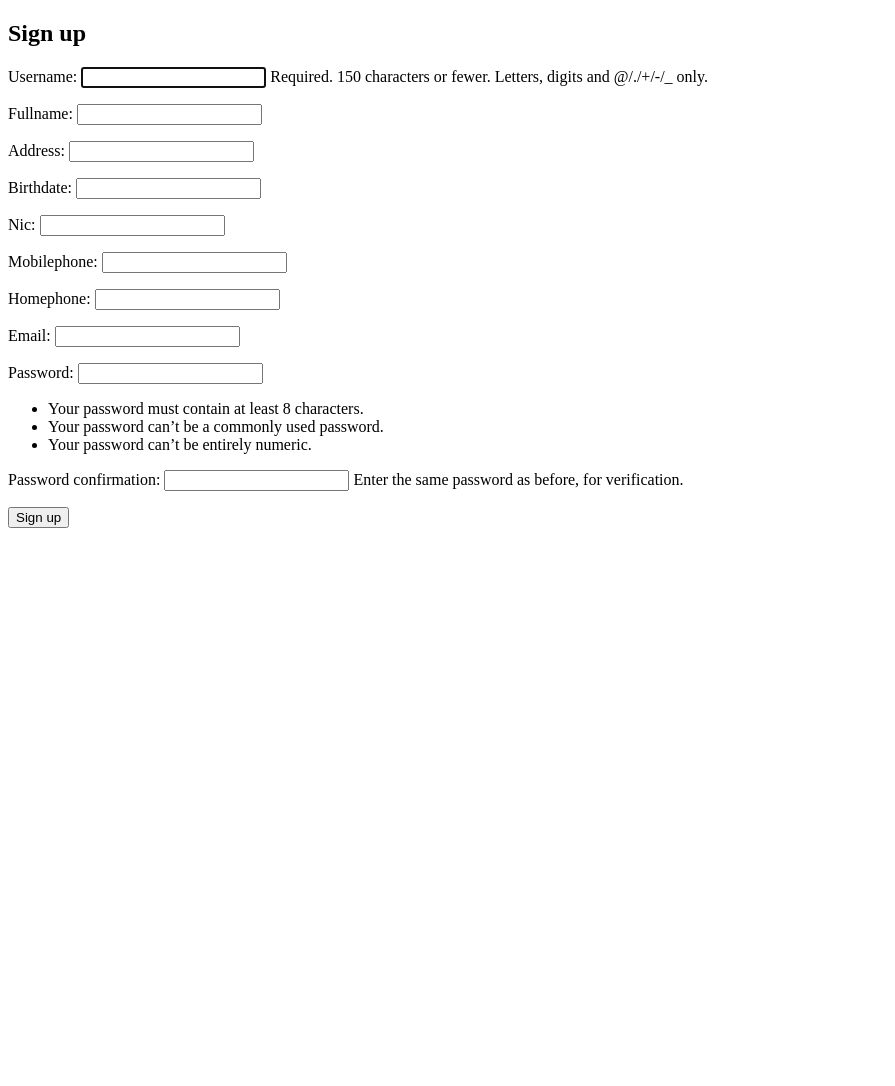
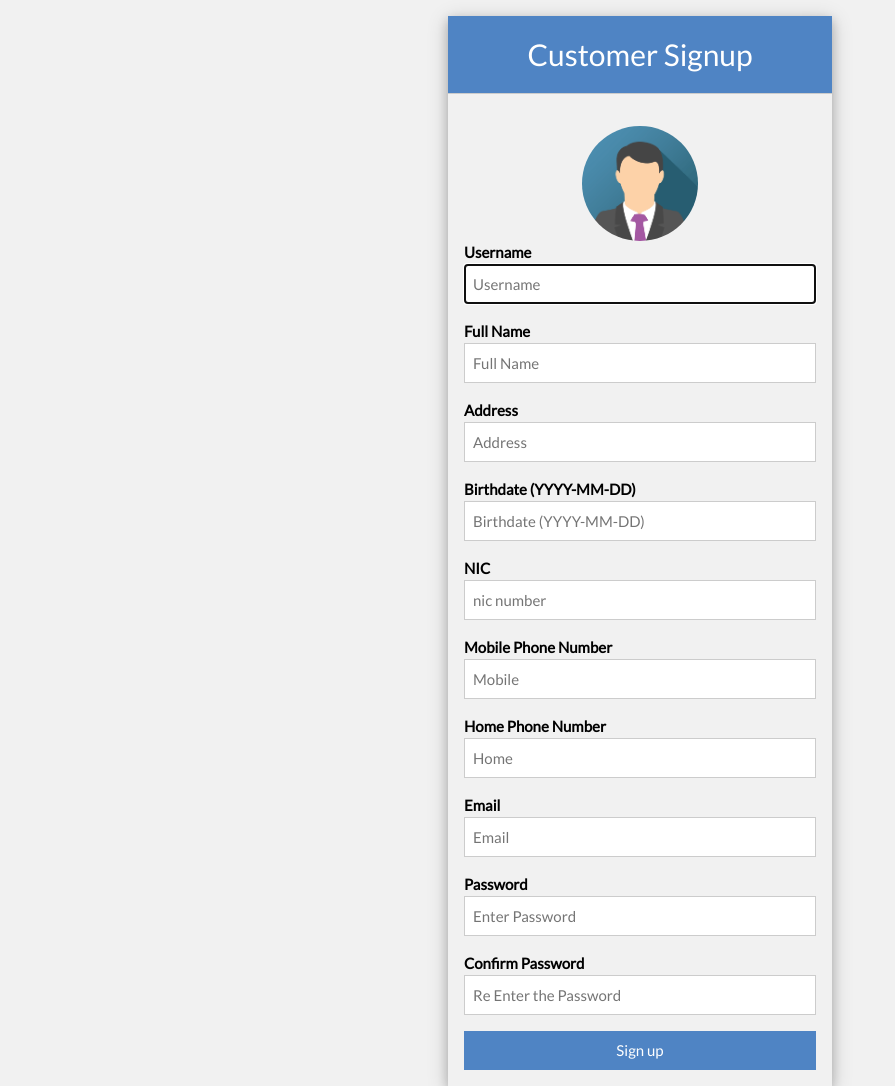
Before and after one commit to ianila/powertoolsproject, a Django app: page /users/signup/ in a window 1280 px wide. Shown: the whole page, without its empty margins (0-895 px from the left). Before the commit the page ends 528 px from the top, so only its background shows below. Run offline with Django 3.2, Linux system fonts and the light colour scheme.

Commit message:
templates: add some styles with w3.css

```diff
--- /dev/null
+++ b/static/css/w3-colors-2017.css
@@ -0,0 +1,40 @@
+.w3-2017-greenery
+{color:#fff;background-color:#92B558}
+.w3-2017-grenadine
+{color:#fff;background-color:#DC4C46}
+.w3-2017-tawny-port
+{color:#fff;background-color:#672e3b}
+.w3-2017-ballet-slipper
+{color:#000;background-color:#f3d6e4}
+.w3-2017-butterum
+{color:#fff;background-color:#c48f65}
+.w3-2017-navy-peony
+{color:#fff;background-color:#223a5e}
+.w3-2017-neutral-gray,.w3-2017-neutral-grey
+{color:#fff;background-color:#898e8c}
+.w3-2017-shaded-spruce
+{color:#fff;background-color:#005960}
+.w3-2017-golden-lime
+{color:#fff;background-color:#9c9a40}
+.w3-2017-marina
+{color:#fff;background-color:#4F84C4}
+.w3-2017-autumn-maple
+{color:#fff;background-color:#d2691e}
+.w3-2017-niagara
+{color:#fff;background-color:#578CA9}
+.w3-2017-primrose-yellow
+{color:#000;background-color:#f6d155}
+.w3-2017-lapis-blue
+{color:#fff;background-color:#004b8d}
+.w3-2017-flame
+{color:#fff;background-color:#f2552c}
+.w3-2017-island-paradise
+{color:#000;background-color:#95dee3}
+.w3-2017-pale-dogwood
+{color:#000;background-color:#edcdc2}
+.w3-2017-pink-yarrow
+{color:#fff;background-color:#ce3175}
+.w3-2017-kale
+{color:#fff;background-color:#5a7247}
+.w3-2017-hazelnut
+{color:#000;background-color:#cfb095}
--- a/templates/base.html
+++ b/templates/base.html
@@ -1,13 +1,31 @@
-<!DOCTYPE html>
+{% load static %}<!DOCTYPE html>
 <html>
   <head>
     <meta charset="utf-8">
-  <title>{% block title %}Power Tools{% endblock %}</title>
+    <meta name="viewport" content="width=device-width, initial-scale=1">
+    <title>{% block title %}Power Tools Project{% endblock %}</title>
+
+    <link rel="stylesheet" href="{% static 'css/w3.css' %}">
+    <link rel="stylesheet" href="{% static 'css/w3-colors-2017.css' %}">
+    <link rel="stylesheet" href="https://fonts.googleapis.com/css?family=Lato">
+    <link rel="stylesheet" href="https://cdnjs.cloudflare.com/ajax/libs/font-awesome/4.7.0/css/font-awesome.min.css">
+    <style>
+        html,body,h1,h2,h3,h4,h5 {font-family: "Lato", sans-serif}
+    </style>
+
   </head>
-<body>
-  <main>
+  <body class="w3-light-grey">
+     {% block side %}
+      {% endblock %}
+
       {% block content %}
       {% endblock %}
-  </main>
+
+      {% block footer %}
+      {% endblock %}
+
+      {% block script %}
+      {% endblock %}
+
   </body>
 </html>
--- a/templates/users/signup.html
+++ b/templates/users/signup.html
@@ -1,12 +1,45 @@
 {% extends 'base.html' %}
 
-{% block title %}Sign Up{% endblock %}
+{% block title %}
+  Power Tools Project - Customer Signup
+{% endblock %}
 
 {% block content %}
-<h2>Sign up</h2>
-<form method="post">
-  {% csrf_token %}
-  {{ form.as_p }}
-  <button type="submit">Sign up</button>
-</form>
+<div class=" w3-card-4" style="width:30%;margin:0 auto;">
+        <div class="w3-center">
+            <h2 class="w3-panel w3-2017-marina w3-border-bottom w3-padding-16">Customer Signup</h2>
+
+            {% if error %}
+                <h4 class="w3-text-red">{{ error }}</h4>
+            {% endif %}
+            <img src="../../static/icons/avatar.png" alt="Avatar" style="width:30%" class="w3-circle w3-margin-top">
+        </div>
+
+    <form class="w3-container" method="post">
+        {% csrf_token %}
+            <label><b>Username</b></label>
+            <input class="w3-input w3-border w3-margin-bottom" type="text" placeholder="Username" name="username" required autofocus>
+            <label><b>Full Name</b></label>
+            <input class="w3-input w3-border w3-margin-bottom" type="text" placeholder="Full Name" name="fullname" required>
+            <label><b>Address</b></label>
+            <input class="w3-input w3-border w3-margin-bottom" type="text" placeholder="Address" name="address" required>
+            <label><b>Birthdate (YYYY-MM-DD)</b></label>
+            <input class="w3-input w3-border w3-margin-bottom" type="text" placeholder="Birthdate (YYYY-MM-DD)" name="birthdate" required>
+            <label><b>NIC</b></label>
+            <input class="w3-input w3-border w3-margin-bottom" type="text" placeholder="nic number" name="nic" required>
+            <label><b>Mobile Phone Number</b></label>
+            <input class="w3-input w3-border w3-margin-bottom" type="text" placeholder="Mobile" name="mobilephone" required>
+            <label><b>Home Phone Number</b></label>
+            <input class="w3-input w3-border w3-margin-bottom" type="text" placeholder="Home" name="homephone" required>
+            <label><b>Email</b></label>
+            <input class="w3-input w3-border w3-margin-bottom" type="text" placeholder="Email" name="email" required>
+            <label><b>Password</b></label>
+            <input class="w3-input w3-border w3-margin-bottom" type="password" placeholder="Enter Password" name="password1" required>
+            <label><b>Confirm Password</b></label>
+            <input class="w3-input w3-border w3-margin-bottom" type="password" placeholder="Re Enter the Password" name="password2" required>
+
+        <button class="w3-button w3-block w3-2017-marina w3-section w3-padding" type="submit">Sign up</button>
+    </form>
+</div>
+
 {% endblock %}
```
Also changed, not shown: templates/users/login.html (+28 -7 lines), static/css/w3.css (added), static/icons/avatar.png (added). Lines whose indentation alone changed are shown as unchanged.
